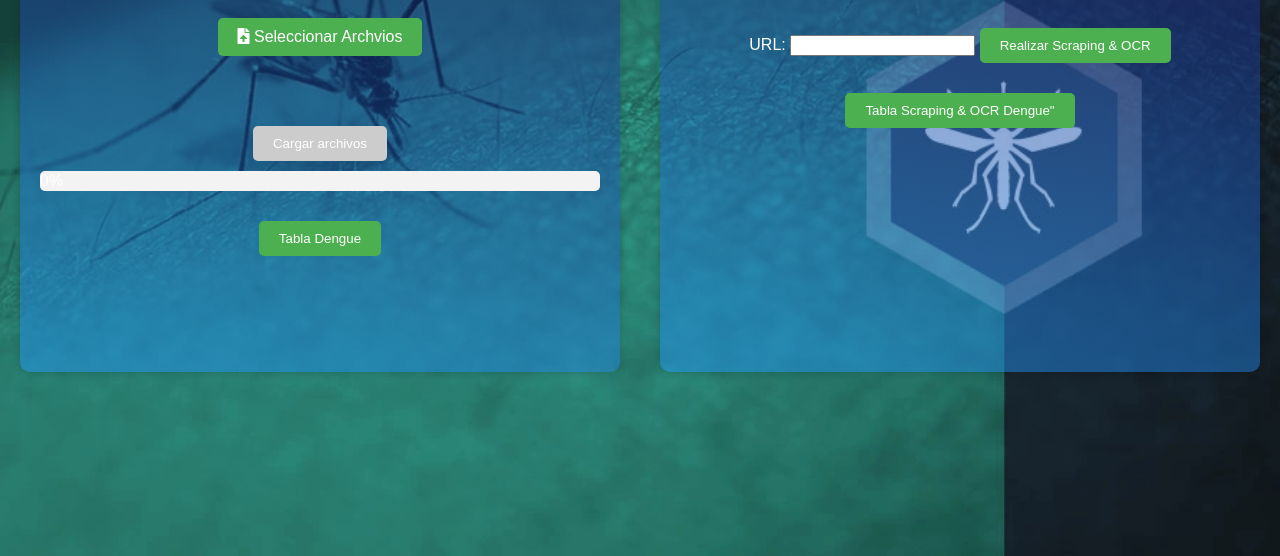
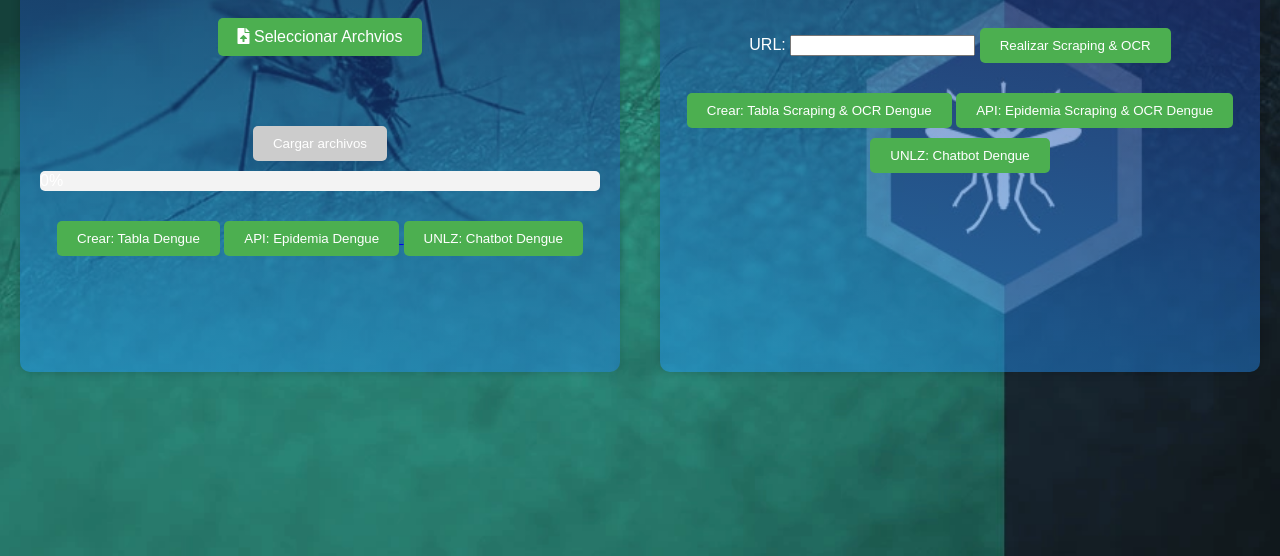
Before and after one commit to RichardS-Groove/Project-Dengue, a website: page App Main + DB + APIs + BI/index.html in a window 1280 px wide. Shown: the part 244-800 px from the top of the page. Drawn offline with Linux system fonts and the light colour scheme; files that its build step writes are made by us from their sources; files whose address does not match are found by name.

Commit message:
Se agrega botones

```diff
--- a/App Main + DB + APIs + BI/index.html
+++ b/App Main + DB + APIs + BI/index.html
@@ -26,7 +26,14 @@
             </div>
         </form>
         <p id="message"></p>
-        <button type="button" id="create-table-btn">Tabla Dengue</button>
+        <button type="button" id="create-table-btn">Crear: Tabla Dengue</button>
+        <!-- Nuevo botón aquí -->
+        <a href="http://localhost:3000/epidemia/dengue" target="_blank">
+            <button type="button" id="new-link-btn">API: Epidemia Dengue</button>
+        </a>
+        <a href="http://localhost:3000/Chatbot" target="_blank">
+            <button type="button" id="new-link-btn">UNLZ: Chatbot Dengue</button>
+        </a>
         <p id="create-table-message"></p>
     </div>
     <div id="container2">
@@ -37,7 +44,14 @@
             <button type="submit" style="background-color: #4CAF50; color: #fff;">Realizar Scraping & OCR</button>
         </form>
         <p id="scrape-message"></p>
-        <button type="button" id="createScrapingOcrTableBtn">Tabla Scraping & OCR Dengue"</button>
+        <button type="button" id="createScrapingOcrTableBtn">Crear: Tabla Scraping & OCR Dengue</button>
+        <!-- Nuevo botón aquí -->
+        <a href="http://localhost:3000/epidemia/scraping_ocr_dengue" target="_blank">
+            <button type="button" id="new-link-btn">API: Epidemia Scraping & OCR Dengue</button>
+        </a>
+        <a href="http://localhost:3000/Chatbot" target="_blank">
+            <button type="button" id="new-link-btn">UNLZ: Chatbot Dengue</button>
+        </a>
         <p id="create-scraping-ocr-table-message"></p>
     </div>
 </div>
```
